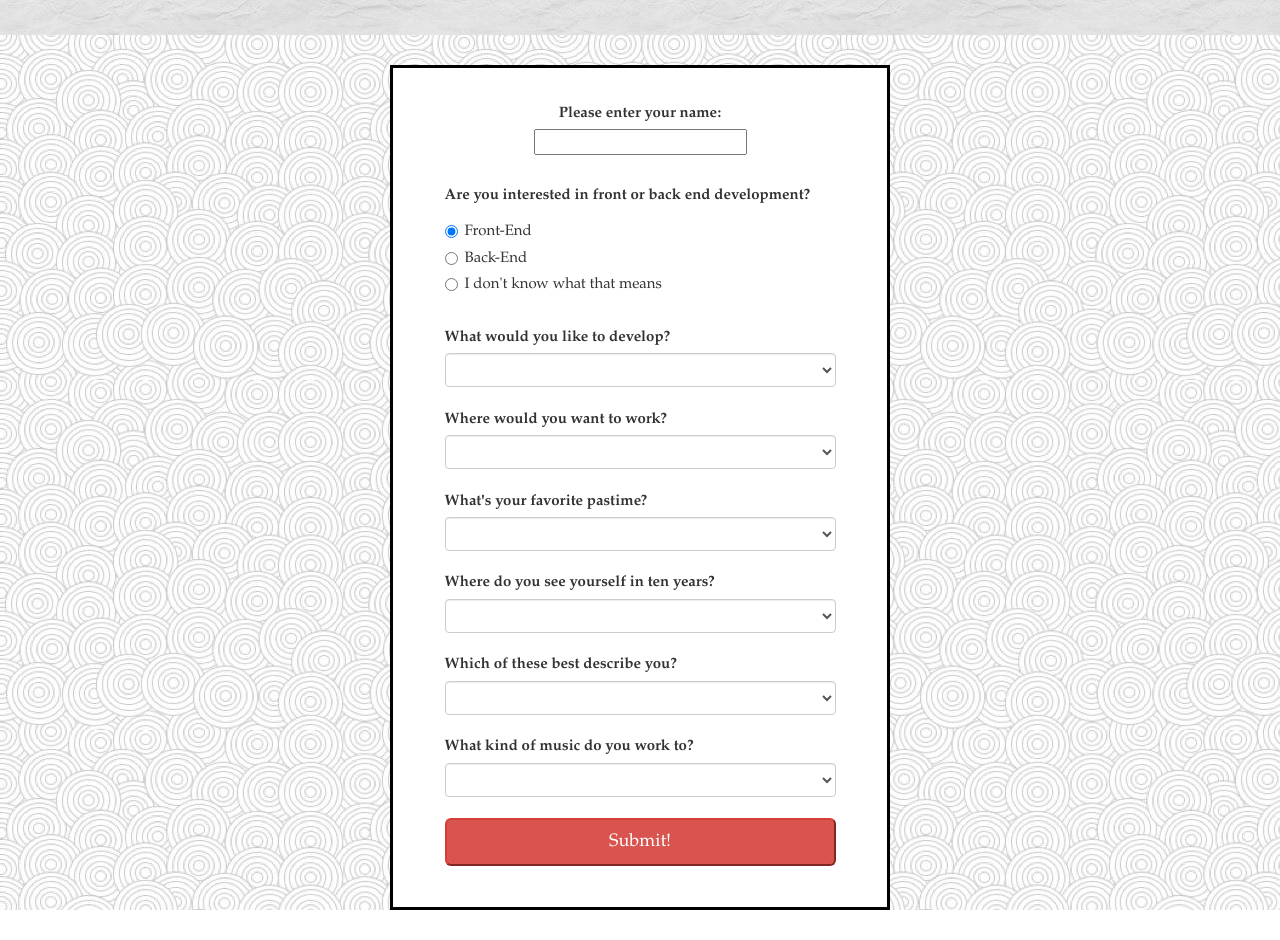
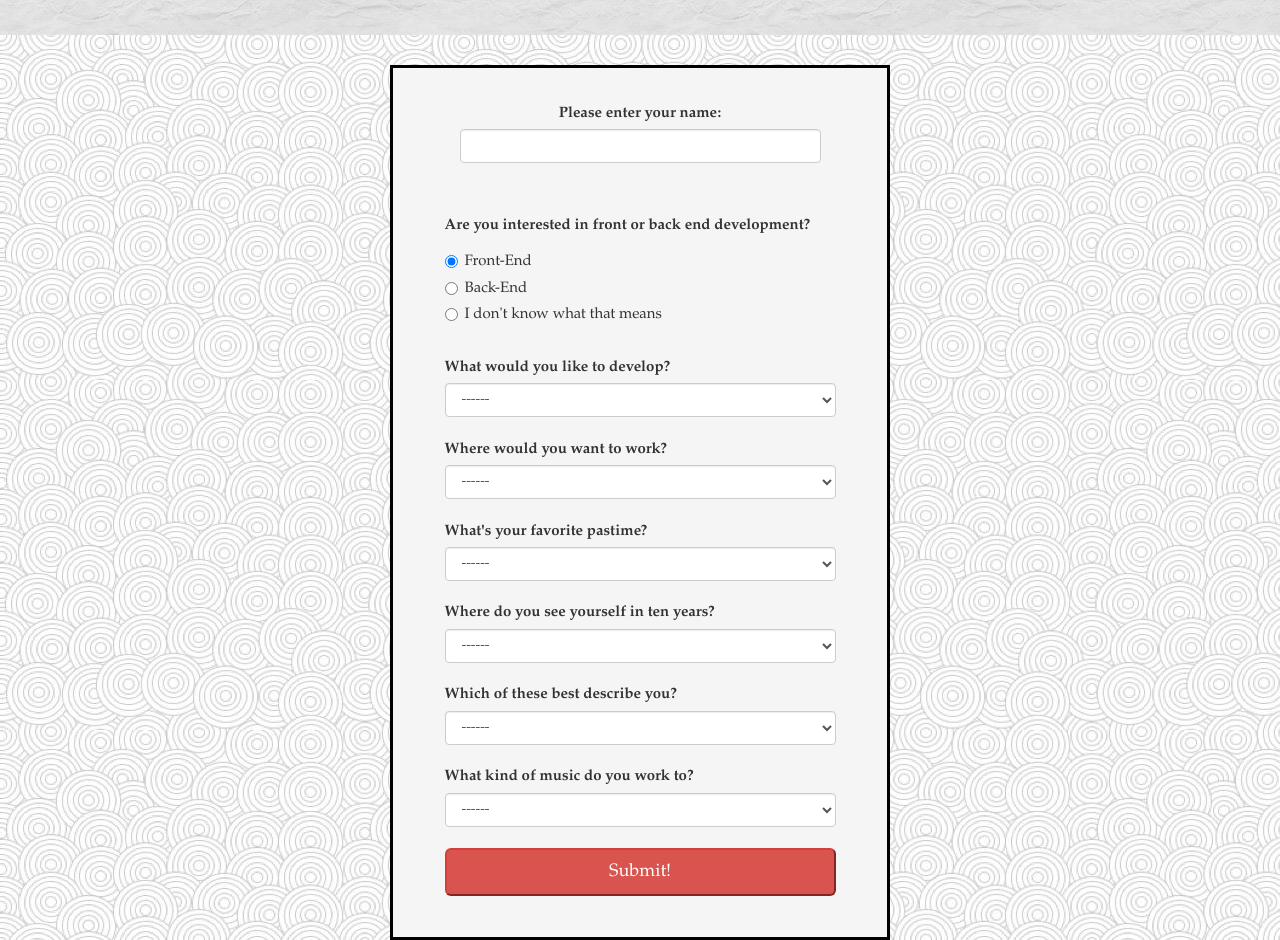
Before and after one commit to gpuett/track-suggester, a plain HTML site: page index.html in a window 1280 px wide. Shown: the part 320-1260 px from the top of the page. Before the commit the page ends 1230 px from the top, so only its background shows below. Drawn offline with Linux system fonts and the light colour scheme.

Commit message:
Change container color and add class to name entry field.

```diff
--- a/css/styles.css
+++ b/css/styles.css
@@ -44,7 +44,7 @@
 .container {
   display: block;
   text-align: center;
-  background-color: white;
+  background-color: whitesmoke;
   padding: 20px;
   max-width: 500px;
   border: solid black 3px;
--- a/index.html
+++ b/index.html
@@ -17,7 +17,7 @@
         <form id="suggest">
           <div class="form-group">
             <label for="name">Please enter your name:</label><br>
-            <input id="name" type="text" required><br>
+            <input class="form-control" id="name" type="text" required><br>
           </div>
           <label for="radio">Are you interested in front or back end development?</label>
           <div class="radio">
@@ -41,7 +41,7 @@
           <br>
           <label for="develop">What would you like to develop?</label>
           <select class="form-control" id="develop">
-            <option value="0"></option>
+            <option value="0">------</option>
             <option value="1">Mobile Applications</option>
             <option value="2">Websites</option>
             <option value="3">Desktop Applications</option>
@@ -49,7 +49,7 @@
           <br>
           <label for="work">Where would you want to work?</label>
           <select class="form-control" id="work">
-            <option value="0"></option>
+            <option value="0">------</option>
             <option value="1">At a Startup</option>
             <option value="2">As a Freelancer</option>
             <option value="3">At a Major Tech Company</option>
@@ -57,7 +57,7 @@
           <br>
           <label for="pastime">What's your favorite pastime?</label>
           <select class="form-control" id="pastime">
-            <option value="0"></option>
+            <option value="0">------</option>
             <option value="1">DM'ing my D&D Group</option>
             <option value="2">Producing Art</option>
             <option value="3">Reading Documentation</option>
@@ -65,7 +65,7 @@
           <br>
           <label for="tenyears">Where do you see yourself in ten years?</label>
           <select class="form-control" id="tenyears">
-            <option value="0"></option>
+            <option value="0">------</option>
             <option value="1">Releasing the Highest Grossing Mobile App of All Time</option>
             <option value="2">CEO of My Own Design Firm</option>
             <option value="3">Lead Developer at Microsoft</option>
@@ -73,7 +73,7 @@
           <br>
           <label for="describe">Which of these best describe you?</label>
           <select class="form-control" id="describe">
-            <option value="0"></option>
+            <option value="0">------</option>
             <option value="1">Passionate, but Reserved</option>
             <option value="2">Whimsical, but Studious</option>
             <option value="3">Stern, but Forgiving</option>
@@ -81,7 +81,7 @@
           <br>
           <label for="music">What kind of music do you work to?</label>
           <select class="form-control" id="music">
-            <option value="0"></option>
+            <option value="0">------</option>
             <option value="1">Jazz</option>
             <option value="2">Pop</option>
             <option value="3">Classical</option>
--- a/js/scripts.js
+++ b/js/scripts.js
@@ -11,8 +11,6 @@ $(document).ready(function(){
     var q6 = parseInt($("#music").val());
     var code = $("input:radio[name=code]:checked").val();
     var result = q1 + q2 + q3 + q4 + q5 + q6
-    console.log(result)
-    console.log(code)
     if (q1 === 0 || q2 === 0 || q3 ===0 || q4 === 0 || q5 === 0 || q6 === 0) {
       $(".error").show();
       $("#jupiter").fadeIn();
```
